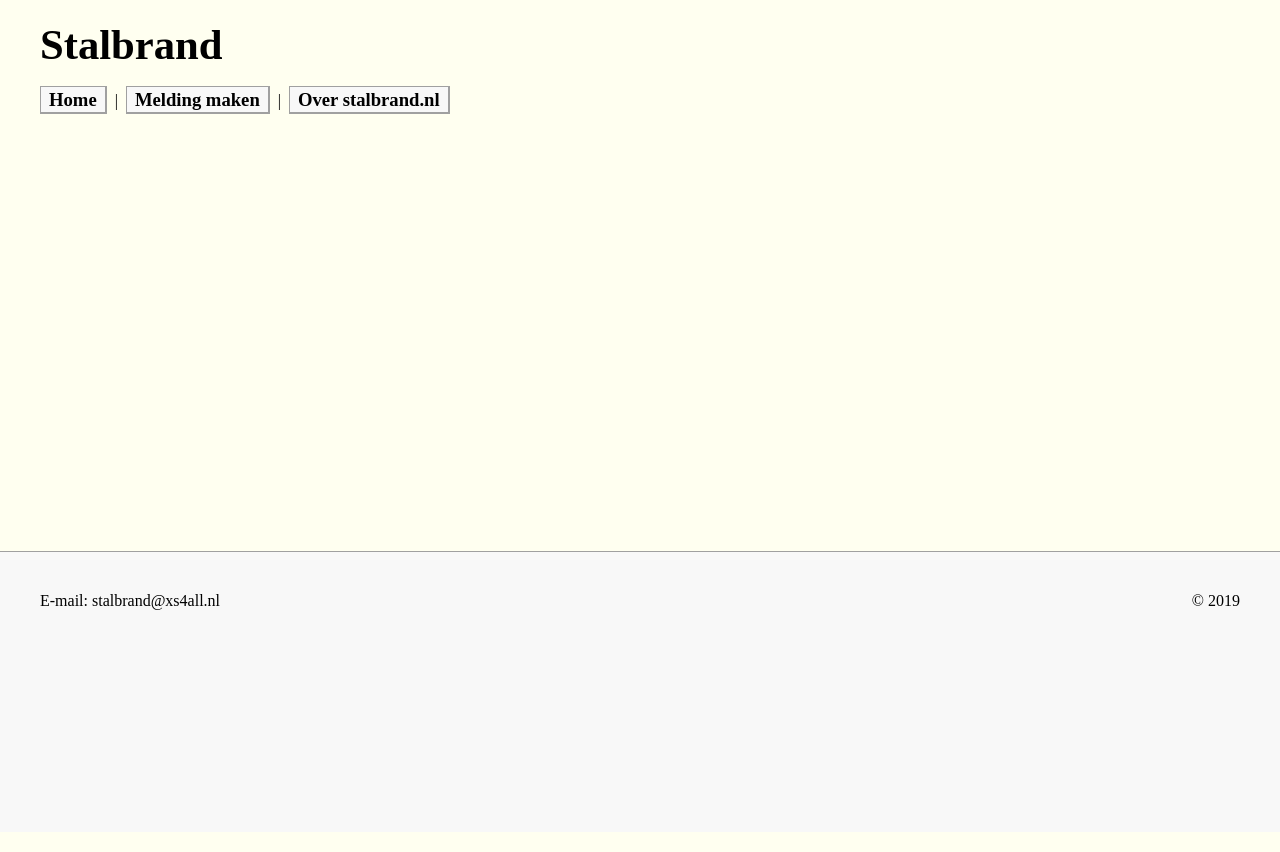
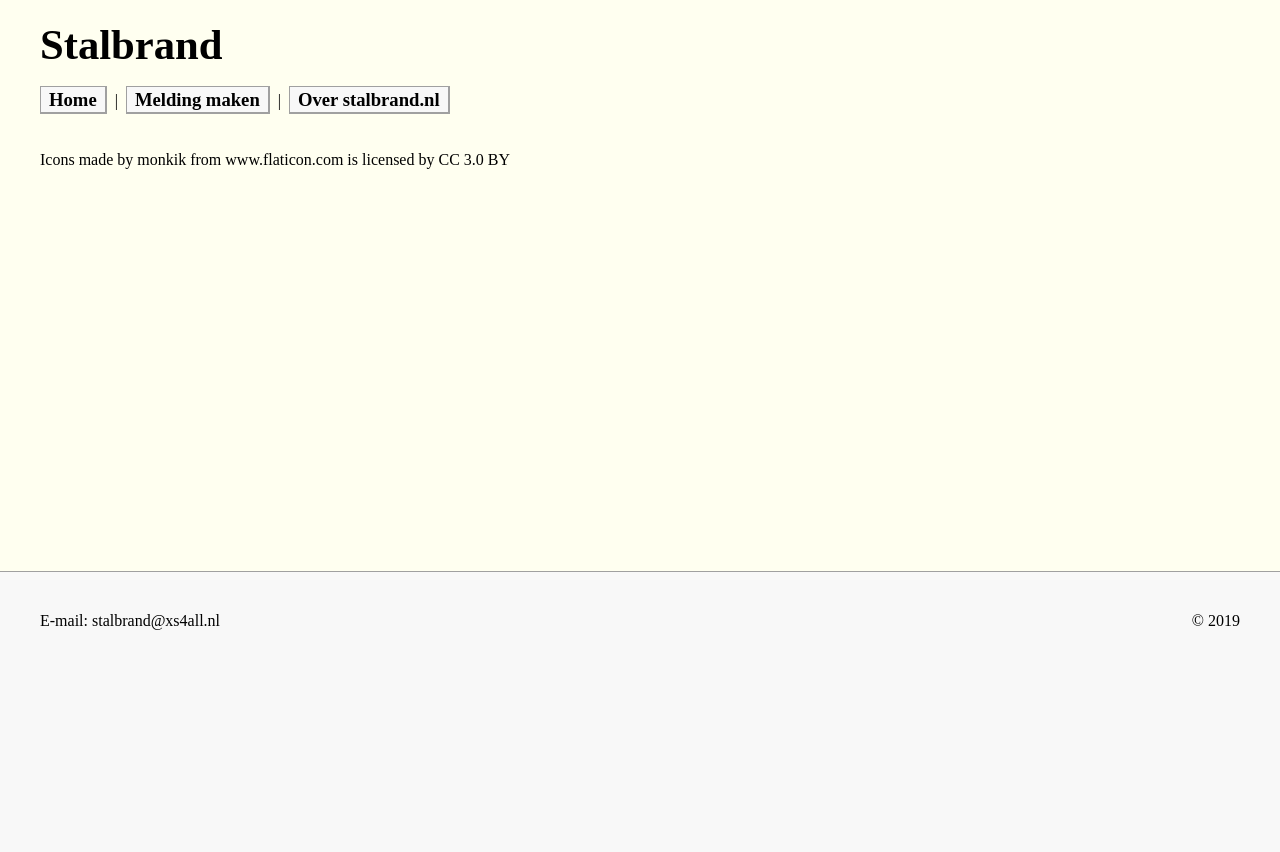
Before and after one commit to mathemaat/kettle, a Django app: page / in a window 1280 px wide. Before the commit the page ends 610 px from the top, so only its background shows below. Run offline with Django 3.2, Linux system fonts and the light colour scheme; data that the repository does not hold is empty.

Commit message:
Add reference for the icon license

```diff
--- a/events/templates/events/index.html
+++ b/events/templates/events/index.html
@@ -25,5 +25,13 @@
       </div>
     </div>
   {% endfor %}
+    <div class="icons-license">
+      Icons made by
+        <a href="https://www.flaticon.com/authors/monkik" title="monkik">monkik</a>
+      from
+        <a href="https://www.flaticon.com/" title="Flaticon">www.flaticon.com</a>
+      is licensed by
+        <a href="http://creativecommons.org/licenses/by/3.0/" title="Creative Commons BY 3.0" target="_blank">CC 3.0 BY</a>
+    </div>
   </div>
 {% endblock %}
--- a/kettle/static/css/application.css
+++ b/kettle/static/css/application.css
@@ -53,6 +53,7 @@ body {
   margin: 0px 40px;
   width: 1000px;
   min-height: 400px;
+  padding-bottom: 20px;
 }
 
 #footer {
--- a/kettle/static/css/application.scss
+++ b/kettle/static/css/application.scss
@@ -71,6 +71,7 @@ body
   margin: 0px 40px;
   width: 1000px;
   min-height: 400px;
+  padding-bottom: 20px;
 }
 
 #footer
```
Also changed, not shown: 1 other file.
